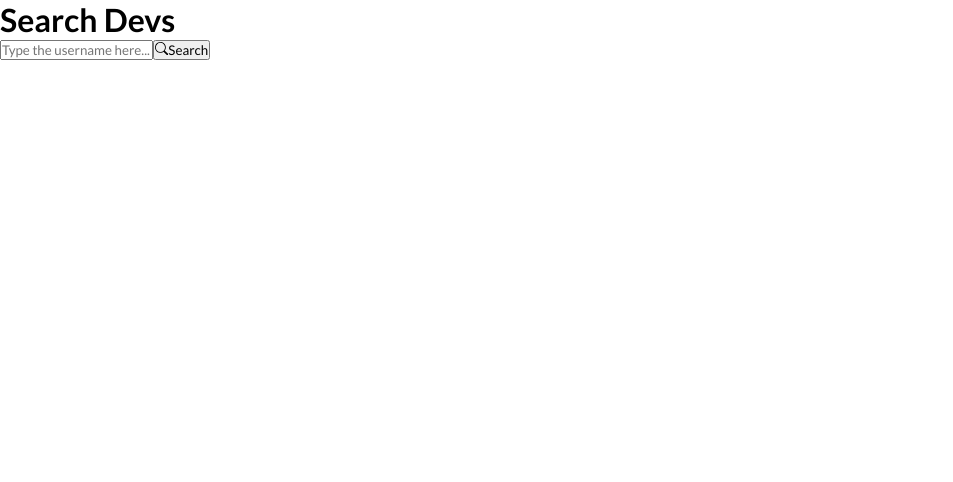
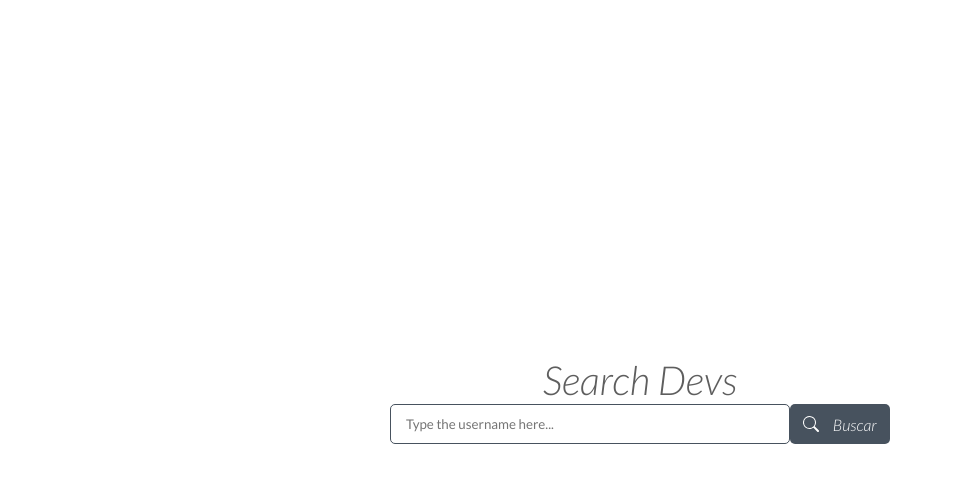
Before and after one commit to makasi-tech/fronteend-challenge, a React (Vite) app: page / in a window 1280 px wide. Shown: the top 482 px of the page, without its empty margins (0-953 px from the left). Built offline with nearby package versions, Linux system fonts and the light colour scheme.

Commit message:
:lipstick: feat: CSS HomePage Desktop

```diff
--- a/src/GlobalStyle.jsx
+++ b/src/GlobalStyle.jsx
@@ -10,4 +10,11 @@ export const GlobalStyle = createGlobalStyle`
     font-family: 'Lato', sans-serif;
   }
 
+  h1 {
+    font-size: 2.5rem;
+    font-weight: 300;
+    font-style: italic;
+    color: #5e5e5e;
+  }
+
 `;
--- a/src/pages/HomePage/HomePage.jsx
+++ b/src/pages/HomePage/HomePage.jsx
@@ -3,6 +3,7 @@ import { useState } from "react";
 import { useNavigate } from "react-router-dom";
 import { goToProfilePage } from "../../routes/coordinator";
 import { BsSearch } from "react-icons/bs";
+import { HomePageStyled } from "./styled";
 
 export default function HomePage() {
   const [inputValue, setInputValue] = useState("");
@@ -18,7 +19,9 @@ export default function HomePage() {
   const handleSearchUser = async () => {
     setIsLoading(true);
     try {
-      const response = await axios.get(`https://api.github.com/users/${inputValue}`);
+      const response = await axios.get(
+        `https://api.github.com/users/${inputValue}`
+      );
       setUserData(response.data);
     } catch (error) {
       console.log(error);
@@ -28,16 +31,23 @@ export default function HomePage() {
 
   return (
     <>
-      <h1>Search Devs</h1>
-      <input type="text" value={inputValue} onChange={handleInputChange} placeholder="Type the username here..."/>
-      <button onClick={handleSearchUser}>
-        <BsSearch />
-        Search
-      </button>
-      {isLoading && <p>Loading...</p>}
-      {userData && (
-        goToProfilePage(navigate, userData.login)
-      )}
+      <HomePageStyled>
+        <h1>Search Devs</h1>
+        <section>
+          <input
+            type="text"
+            value={inputValue}
+            onChange={handleInputChange}
+            placeholder="Type the username here..."
+          />
+          <button onClick={handleSearchUser}>
+            <BsSearch />
+            Buscar
+          </button>
+          {isLoading && <p>Loading...</p>}
+          {userData && goToProfilePage(navigate, userData.login)}
+        </section>
+      </HomePageStyled>
     </>
-  )
+  );
 }
--- /dev/null
+++ b/src/pages/HomePage/styled.jsx
@@ -0,0 +1,36 @@
+import styled from 'styled-components';
+
+export const HomePageStyled = styled.main`
+  display: flex;
+  flex-direction: column;
+  align-items: center;
+  justify-content: center;
+  width: 100%;
+  height: 100vh;
+
+  section {
+    display: flex;
+  }
+
+  input {
+    width: 400px;
+    height: 40px;
+    border-radius: 5px;
+    border: 1px solid #47525e;
+    padding-left: 15px;
+  }
+  button {
+    display: flex;
+    align-items: center;
+    justify-content: space-evenly;
+    width: 100px;
+    height: 40px;
+    font-weight: 300;
+    font-style: italic;
+    font-size: 1rem;
+    color: white;
+    background-color: #47525e;
+    border: none;
+    border-radius: 5px;
+  }
+`
```
